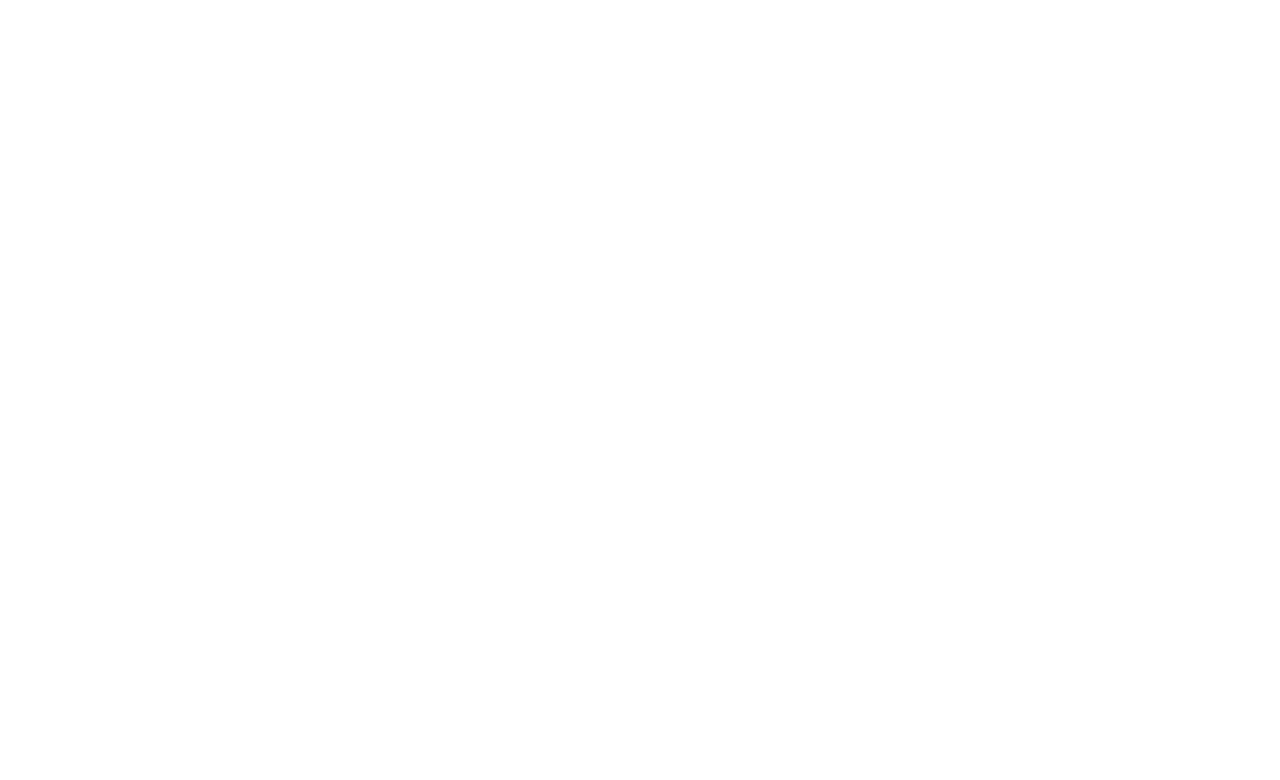
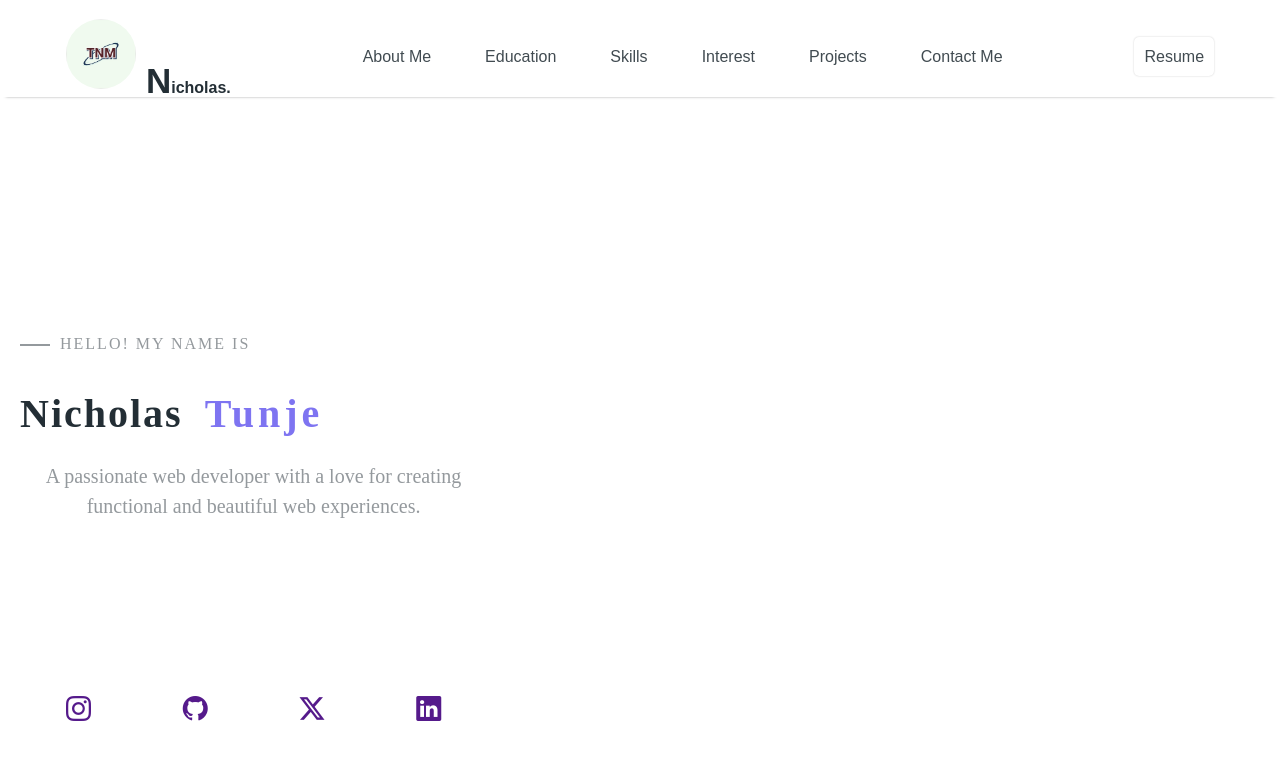
Before and after one commit to tunjenicholas-eng/Hack-Portfolio, a website: page index.html in a window 1280 px wide. Drawn offline with nearby package versions, Linux system fonts and the light colour scheme.

Commit message:
A two day work

```diff
--- a/index.html
+++ b/index.html
@@ -4,14 +4,58 @@
     <meta charset="UTF-8">
     <meta name="viewport" content="width=device-width, initial-scale=1.0">
     <title>Portfolio</title>
+    <link rel="stylesheet" href="https://cdn.jsdelivr.net/npm/bootstrap-icons@1.13.1/font/bootstrap-icons.css">
     <link rel="stylesheet" href="./src/styles/portfolio.css">
 </head>
 <body>
-    <div class="nav-bar-container">
+    <section class="main-section-container">
+        <header class="top-header">
+            <div class="logo">
+                <img src="./public/images/logo.jpg" alt=""><span><span class="cap">N</span>icholas.</span>
+            </div>
+            <nav class="nav-bar">
+                    <span><a href="#about">About Me</a></span>
+                    <span><a href="#education">Education</a></span>
+                    <span><a href="#skills">Skills</a></span>
+                    <span><a href="#interest">Interest</a></span>
+                    <span><a href="#projects">Projects</a></span>
+                    <span><a href="#caontact">Contact Me</a></span>
+            </nav>
+            <div class="btn-resume">
+                <button>Resume</button>
+            </div>
+        </header>
+        <main class="main-content-container">
+            <div class="about" id="about">
+                <div class="about-column-1">
+                    <div class="salutation">
+                        <span class="span-1"></span><span>HELLO! MY NAME IS</span>
+                    </div>
+                    <div class="fullName">
+                        Nicholas<span>Tunje</span>
+                    </div>
 
-    </div>
-    <div class="main-content-container">
+                    <div class="description">
+                        <p>A passionate web developer with a love for creating functional and beautiful web experiences.</p>
+                    </div>
 
-    </div>
+                    <div class="social-media">
+                        <a href=""><span class="bi bi-instagram"></span></a>
+                        <a href=""><span class="bi bi-github"></span></a>
+                        <a href=""><span class="bi bi-twitter-x"></span></a>
+                        <a href=""><span class="bi bi-linkedin"></span></a>
+                    </div>
+                </div>
+                <div class="about-column-2">
+                    <div class="card-1"></div>
+                    <div class="card-2"></div>
+                </div>
+
+            </div>
+
+        </main>
+
+    </section>
+
 </body>
 </html>
--- a/src/styles/portfolio.css
+++ b/src/styles/portfolio.css
@@ -1,6 +1,18 @@
+:root{
+    --color-text-light: #94999d;
+    --color-text-dark: #414b51;
+    --color-heading-light: #3f494f;
+    --color-heading-dark: #232e35;
+    --color-secondary-dark: #7e74f1;
+    --color-secondary-light: #9b93f4;
+    --color-bg-1: #ffffff;
+    --color-bg-2: #fbfbfb;
+    --box-shadow: 0px 5px 3px -6px rgba(0,0,0,0.7);
+    --box-shadow-light: 0px 0px 2px rgba(0,0,0,0.2);
+    --transition: all 0.5s ease;
+}
 html{
     box-sizing: border-box;
-    max-width: 70ch;
     margin: auto;
     font-size: 1.25em;
     color: #333;
@@ -23,5 +35,157 @@ a:link{
 }
 
 a:hover{
-    text-decoration: underline;
+    text-decoration: none;
+    border-bottom: 2px solid var(--color-secondary-light);
+    padding-bottom: 2px;
+    transition: var(--transition);
 }
+
+.main-section-container{
+    height: 100vh;
+    background-color: var(--color-bg-1);
+    margin-top: 15px;
+
+}
+
+/* ================Top Nav bar Start========== */
+.top-header{
+    display: flex;
+    justify-content: space-around;
+    align-items: center;
+    color: var(--color-text-dark);
+    box-shadow: var(--box-shadow);
+    position: sticky;
+    top: 0px;
+    font-family: sans-serif;
+    font-size: 16px;
+    font-weight: 400;
+    line-height: 19px;
+}
+
+.top-header .logo img{
+    height: 70px;
+    width: 70px;
+    border-radius: 100%;
+    margin: 4px auto;
+}
+.top-header .logo span .cap{
+    font-size: 35px;
+}
+.top-header .logo span{
+    margin-left: 5px;
+    color: var(--color-heading-dark);
+    font-weight: 800;
+}
+
+.top-header .nav-bar{
+    display: flex;
+    justify-content: space-between;
+    width: calc(100% - 50%);
+}
+.top-header .nav-bar span a{
+    color: var(--color-text-dark);
+}
+
+.top-header .btn-resume button{
+    background-color: var(--color-bg-1);
+    color: var(--color-text-dark);
+    border: none;
+    padding: 10px;
+    border-radius: 5px;
+    box-shadow: var(--box-shadow-light);
+    font-family: sans-serif;
+    font-size: 16px;
+    font-weight: 400;
+    line-height: 19px;
+}
+/* ================Top Nav bar End========== */
+
+/* ================Main Content Start========== */
+.main-content-container{
+    /* height: 100vh; */
+    background-color: var(--color-bg-1);
+}
+.about{
+    display: flex;
+    justify-content: flex-start;
+    height: calc(100vh - 15vh);
+}
+.about .about-column-1{
+    display: flex;
+    flex-direction: column;
+    justify-content: center;
+    position: relative;
+    margin-left: 20px;
+    /* border: 1px solid black; */
+}
+
+.about .salutation{
+    letter-spacing: 2px;
+    color: var(--color-text-light);
+    font-size: 16px;
+}
+
+.about .salutation .span-1{
+    display: inline-block;
+    font-weight: 800;
+    width: 30px;
+    border: 1px solid var(--color-text-light);
+    margin-right: 10px;
+    margin-bottom: 3px;
+    text-align: center;
+}
+
+.about .fullName{
+    font-family: serif;
+    font-size: 40px;
+    font-weight: 700;
+    line-height: 55px;
+    letter-spacing: 2px;
+    color: var(--color-heading-dark);
+    padding-top: 30px;
+
+}
+.about .fullName span{
+    color: var(--color-secondary-dark);
+    letter-spacing: 4px;
+    margin-left: 22px;
+}
+.about .about-column-1 .description {
+    /* width: 55%; */
+    color: var(--color-text-light);
+    line-height: 30px;
+    font-family: serif;
+    text-align: center;
+}
+
+.about .about-column-1 .social-media{
+    display: flex;
+    justify-content: space-around;
+    width: 100%;
+    position: absolute;
+    bottom: calc(50px);
+    margin-bottom: 0px;
+    font-size: 25px;
+}
+
+.about-column-2{
+    width: 100%;
+}
+
+/* ================Main Content Start========== */
+
+/* ================Media Queries Start========== */
+@media screen and (orientation: portrait) {
+
+}
+
+@media screen and (orientation: landscape) {
+    body{
+        margin: 0px;
+        padding: 0px;
+    }
+
+
+}
+/* ================Media Queries End========== */
```
Also changed, not shown: package.json (added, +12 -0 lines), public/images/crp.jpg (added), public/images/logo.jpg (added), 1 other file.
